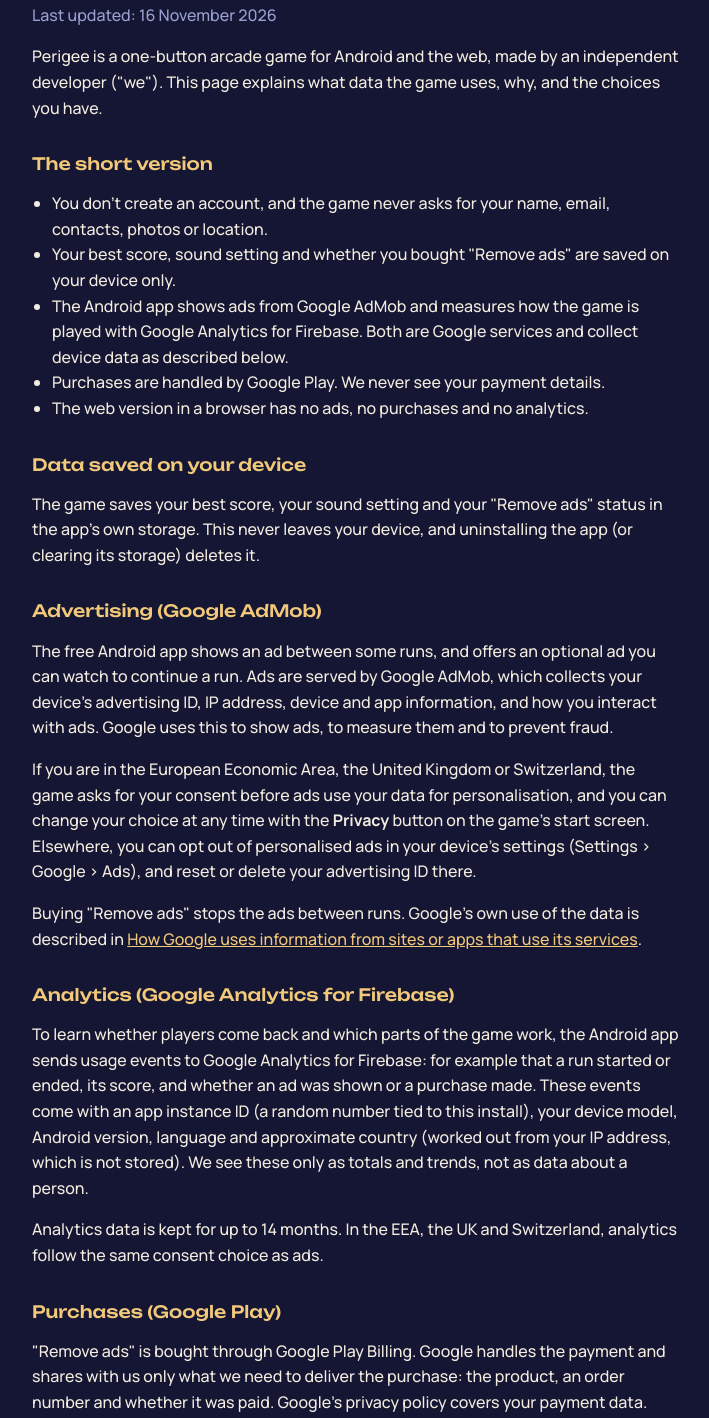
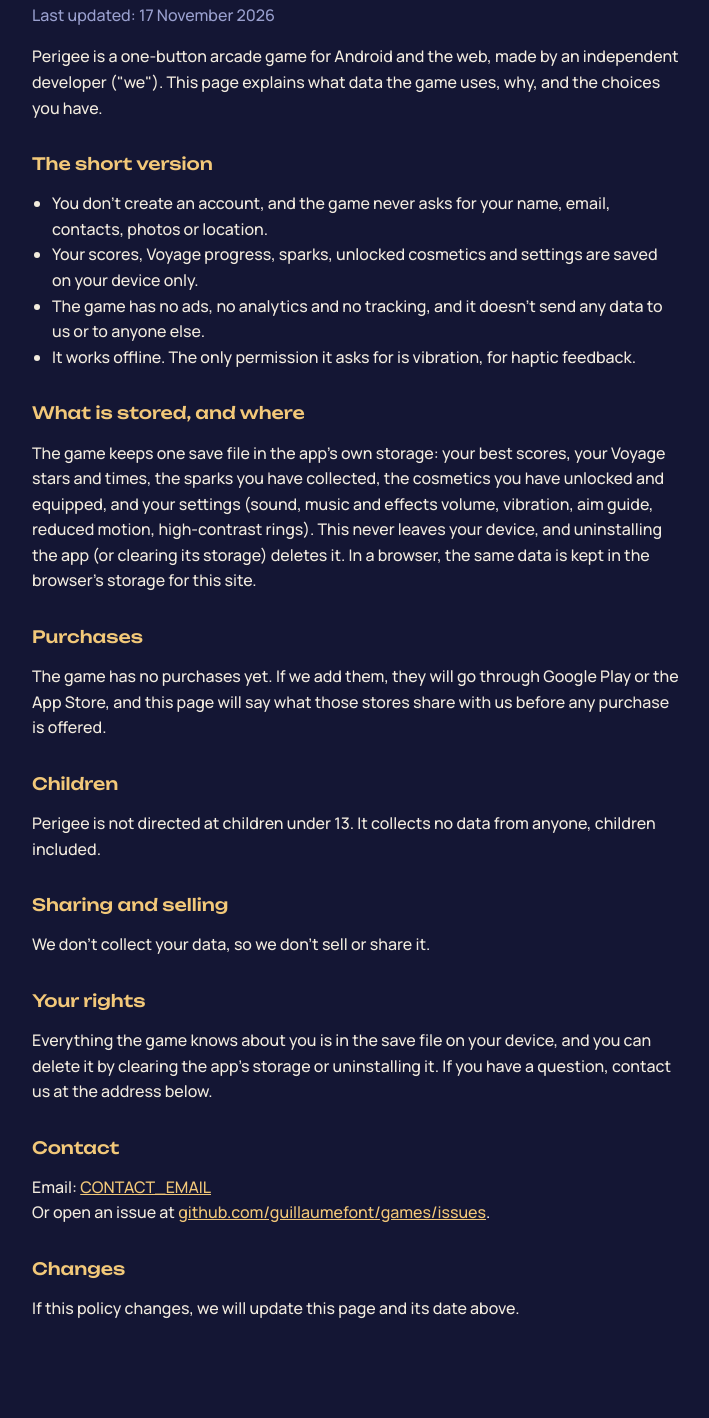
Before and after one commit to guillaumefont/games, a plain HTML site: page perigee/web/privacy.html in a window 1280 px wide. Shown: the part 82-1500 px from the top of the page, without its empty margins (284-993 px from the left). Drawn offline with Linux system fonts and the light colour scheme.

Commit message:
Perigee: the Godot game becomes the Google Play build (#22)
Guillaume's call (2026-11-17). New export preset 'Android Play' (Gradle build, AAB, target SDK 36);
CI installs Godot's build template and exports the bundle on every run (test-signed on PRs, upload key
on main) and sends main builds to internal testing as before. The WebView app stays as the reference
APK. Privacy policy and Play listing now describe the Godot app: no ads, analytics or purchases, all
data on the device; business model noted (free, pay to speed up progress, no ads).


Claude-Session: https://claude.ai/code/session_01VxP4fqatUBgr1fptHkZcsG

Co-authored-by: Claude <noreply@anthropic.com>

```diff
--- a/perigee/web/privacy.html
+++ b/perigee/web/privacy.html
@@ -22,42 +22,32 @@ ul{padding-left:20px;}
 <body>
 <main>
 <h1>Perigee privacy policy</h1>
-<p class="muted">Last updated: 16 November 2026</p>
+<p class="muted">Last updated: 17 November 2026</p>
 
 <p>Perigee is a one-button arcade game for Android and the web, made by an independent developer ("we"). This page explains what data the game uses, why, and the choices you have.</p>
 
 <h2>The short version</h2>
 <ul>
   <li>You don't create an account, and the game never asks for your name, email, contacts, photos or location.</li>
-  <li>Your best score, sound setting and whether you bought "Remove ads" are saved on your device only.</li>
-  <li>The Android app shows ads from Google AdMob and measures how the game is played with Google Analytics for Firebase. Both are Google services and collect device data as described below.</li>
-  <li>Purchases are handled by Google Play. We never see your payment details.</li>
-  <li>The web version in a browser has no ads, no purchases and no analytics.</li>
+  <li>Your scores, Voyage progress, sparks, unlocked cosmetics and settings are saved on your device only.</li>
+  <li>The game has no ads, no analytics and no tracking, and it doesn't send any data to us or to anyone else.</li>
+  <li>It works offline. The only permission it asks for is vibration, for haptic feedback.</li>
 </ul>
 
-<h2>Data saved on your device</h2>
-<p>The game saves your best score, your sound setting and your "Remove ads" status in the app's own storage. This never leaves your device, and uninstalling the app (or clearing its storage) deletes it.</p>
+<h2>What is stored, and where</h2>
+<p>The game keeps one save file in the app's own storage: your best scores, your Voyage stars and times, the sparks you have collected, the cosmetics you have unlocked and equipped, and your settings (sound, music and effects volume, vibration, aim guide, reduced motion, high-contrast rings). This never leaves your device, and uninstalling the app (or clearing its storage) deletes it. In a browser, the same data is kept in the browser's storage for this site.</p>
 
-<h2>Advertising (Google AdMob)</h2>
-<p>The free Android app shows an ad between some runs, and offers an optional ad you can watch to continue a run. Ads are served by Google AdMob, which collects your device's advertising ID, IP address, device and app information, and how you interact with ads. Google uses this to show ads, to measure them and to prevent fraud.</p>
-<p>If you are in the European Economic Area, the United Kingdom or Switzerland, the game asks for your consent before ads use your data for personalisation, and you can change your choice at any time with the <b>Privacy</b> button on the game's start screen. Elsewhere, you can opt out of personalised ads in your device's settings (Settings &gt; Google &gt; Ads), and reset or delete your advertising ID there.</p>
-<p>Buying "Remove ads" stops the ads between runs. Google's own use of the data is described in <a href="https://policies.google.com/technologies/partner-sites">How Google uses information from sites or apps that use its services</a>.</p>
-
-<h2>Analytics (Google Analytics for Firebase)</h2>
-<p>To learn whether players come back and which parts of the game work, the Android app sends usage events to Google Analytics for Firebase: for example that a run started or ended, its score, and whether an ad was shown or a purchase made. These events come with an app instance ID (a random number tied to this install), your device model, Android version, language and approximate country (worked out from your IP address, which is not stored). We see these only as totals and trends, not as data about a person.</p>
-<p>Analytics data is kept for up to 14 months. In the EEA, the UK and Switzerland, analytics follow the same consent choice as ads.</p>
-
-<h2>Purchases (Google Play)</h2>
-<p>"Remove ads" is bought through Google Play Billing. Google handles the payment and shares with us only what we need to deliver the purchase: the product, an order number and whether it was paid. Google's privacy policy covers your payment data.</p>
+<h2>Purchases</h2>
+<p>The game has no purchases yet. If we add them, they will go through Google Play or the App Store, and this page will say what those stores share with us before any purchase is offered.</p>
 
 <h2>Children</h2>
-<p>Perigee is not directed at children under 13, and we don't knowingly collect data from them.</p>
+<p>Perigee is not directed at children under 13. It collects no data from anyone, children included.</p>
 
 <h2>Sharing and selling</h2>
-<p>We don't sell your data, and we don't share it with anyone other than the Google services named above, which process it for the purposes described here.</p>
+<p>We don't collect your data, so we don't sell or share it.</p>
 
 <h2>Your rights</h2>
-<p>Because the game has no accounts, we can't link data to you by name. You can reset your advertising ID, opt out of personalised ads, change your consent with the Privacy button, or uninstall the app to stop all collection. If you have a question or a request about your data, including access or deletion under the GDPR or similar laws, contact us at the address below.</p>
+<p>Everything the game knows about you is in the save file on your device, and you can delete it by clearing the app's storage or uninstalling it. If you have a question, contact us at the address below.</p>
 
 <h2>Contact</h2>
 <p>Email: <a href="mailto:CONTACT_EMAIL">CONTACT_EMAIL</a><br>
```
Also changed, not shown: 7 other files.
